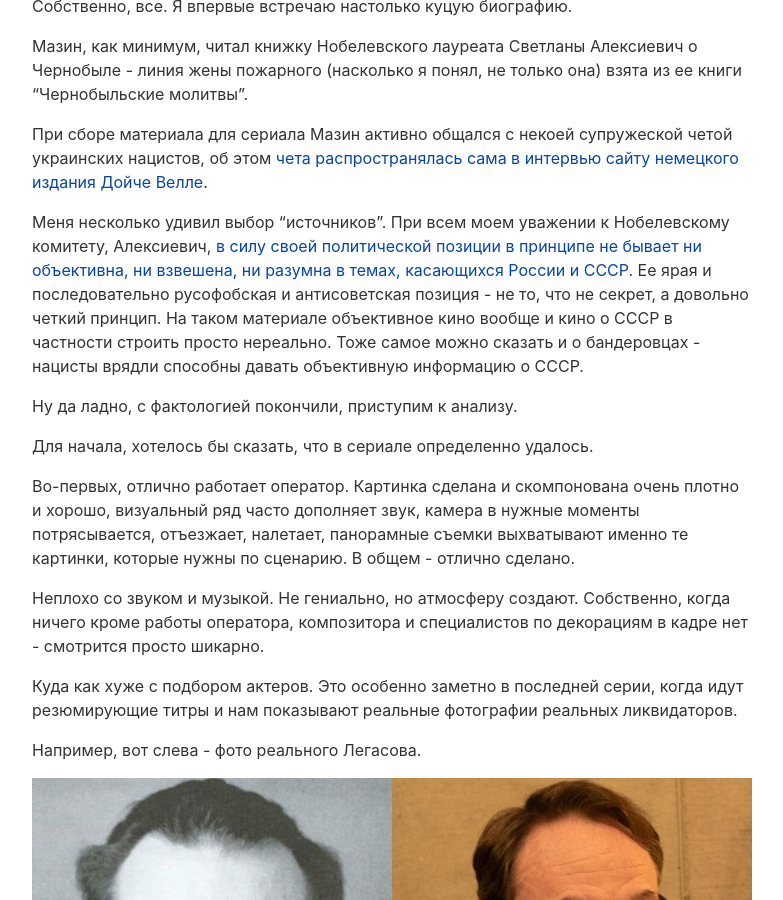
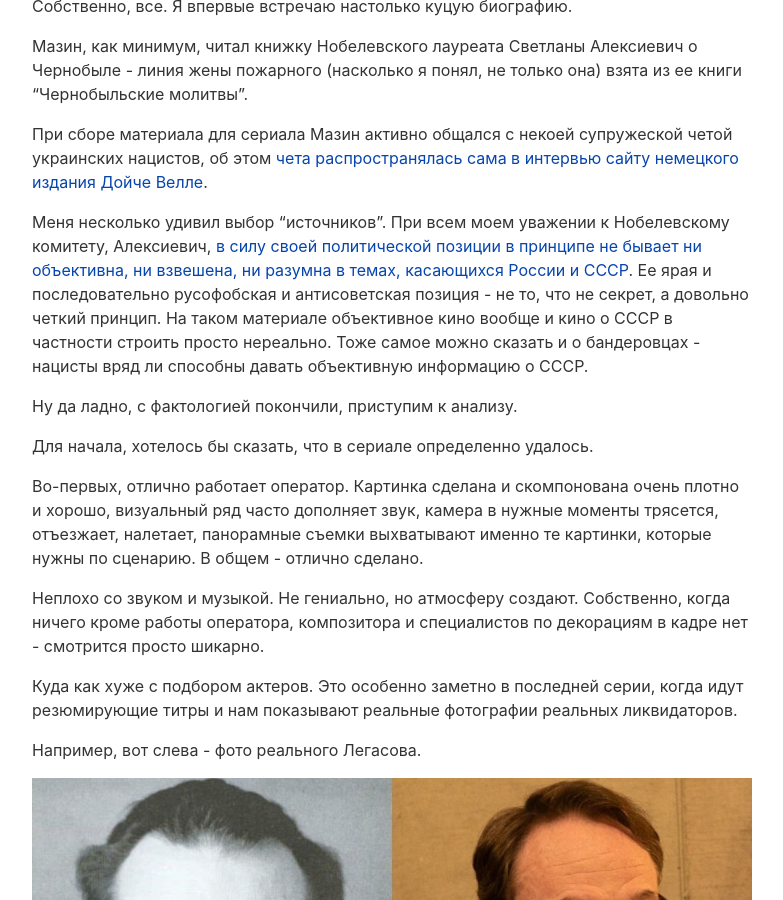
Before and after one commit to sputnikmoment/sputnikmoment.github.io, a Jekyll site: the page built from _posts/2019-07-06-chernibyl.md, in a window 1280 px wide and 900 px high, scrolled down 1632 px. Shown: the whole window, without its empty margins (8-791 px from the left). Built offline with Jekyll 4.4.1, drawn with Linux system fonts in a browser that asks for light colours; comment, search, counter and statistics services are not loaded; some of the changed text lies outside the part shown.

Commit message:
Add Chernobyl article

```diff
--- a/_config.yml
+++ b/_config.yml
@@ -1,5 +1,5 @@
 # Site settings
-title: "sptnkmmnt - репозитарий текстов"
+title: "sptnkmmnt - хранилище текстов"
 description: "Sputnik Moment text repository"
 baseurl: "" # required if used under gh-pages branch, else (under master branch) just leave empty/blank
 url: "http://sputnikmoment.ru"
--- a/_includes/intro.html
+++ b/_includes/intro.html
@@ -1,2 +1,2 @@
 <p class="site-intro">я серьезно шучу (с) аноним.<br>
-Репозитарий текстов Sputnik Moment. Все тексты авторские, содержат авторскую позицию и <code>не направлены</code> на ущемление, разжигание, возбуждение и прочие плохие вещи. Если думаешь иначе - пиши в почту: bebeka@tuta.io, поговорим.</p>
+Хранилище текстов Sputnik Moment. Все тексты авторские, содержат авторскую позицию и <code>не направлены</code> на ущемление, разжигание, возбуждение и прочие плохие вещи. Если думаешь иначе - пиши в почту: bebeka@tuta.io, поговорим.</p>
--- a/_posts/2019-07-06-chernibyl.md
+++ b/_posts/2019-07-06-chernibyl.md
@@ -42,13 +42,13 @@
 
 При сборе материала для сериала Мазин активно общался с некоей супружеской четой украинских нацистов, об этом [чета распространялась сама в интервью сайту немецкого издания Дойче Велле](https://zen.yandex.ru/media/id/5d111e22a346fd00affa87bc/serial-chernobyl-i-agenty-vliianiia-kotorye-pomogali-pisat-scenarii-ekskliuzivnoe-rassledovanie-5d1120894b447200af8387da).
 
-Меня несколько удивил выбор "источников". При всем моем уважении к Нобелевскому комитету, Алексиевич, [в силу своей политической позиции в принципе не бывает ни объективна, ни взвешена, ни разумна в темах, касающихся России и СССР](https://ru.wikiquote.org/wiki/%D0%A1%D0%B2%D0%B5%D1%82%D0%BB%D0%B0%D0%BD%D0%B0_%D0%90%D0%BB%D0%B5%D0%BA%D1%81%D0%B0%D0%BD%D0%B4%D1%80%D0%BE%D0%B2%D0%BD%D0%B0_%D0%90%D0%BB%D0%B5%D0%BA%D1%81%D0%B8%D0%B5%D0%B2%D0%B8%D1%87). Ее ярая и последовательно русофобская и антисоветская позиция - не то, что не секрет, а довольно четкий принцип. На таком материале объективное кино вообще и кино о СССР в частности строить просто нереально. Тоже самое можно сказать и о бандеровцах - нацисты врядли способны давать объективную информацию о СССР.
+Меня несколько удивил выбор "источников". При всем моем уважении к Нобелевскому комитету, Алексиевич, [в силу своей политической позиции в принципе не бывает ни объективна, ни взвешена, ни разумна в темах, касающихся России и СССР](https://ru.wikiquote.org/wiki/%D0%A1%D0%B2%D0%B5%D1%82%D0%BB%D0%B0%D0%BD%D0%B0_%D0%90%D0%BB%D0%B5%D0%BA%D1%81%D0%B0%D0%BD%D0%B4%D1%80%D0%BE%D0%B2%D0%BD%D0%B0_%D0%90%D0%BB%D0%B5%D0%BA%D1%81%D0%B8%D0%B5%D0%B2%D0%B8%D1%87). Ее ярая и последовательно русофобская и антисоветская позиция - не то, что не секрет, а довольно четкий принцип. На таком материале объективное кино вообще и кино о СССР в частности строить просто нереально. Тоже самое можно сказать и о бандеровцах - нацисты вряд ли способны давать объективную информацию о СССР.
 
 Ну да ладно, с фактологией покончили, приступим к анализу.
 
 Для начала, хотелось бы сказать, что в сериале определенно удалось.
 
-Во-первых, отлично работает оператор. Картинка сделана и скомпонована очень плотно и хорошо, визуальный ряд часто дополняет звук, камера в нужные моменты потрясывается, отъезжает, налетает, панорамные съемки выхватывают именно те картинки, которые нужны по сценарию. В общем - отлично сделано.
+Во-первых, отлично работает оператор. Картинка сделана и скомпонована очень плотно и хорошо, визуальный ряд часто дополняет звук, камера в нужные моменты трясется, отъезжает, налетает, панорамные съемки выхватывают именно те картинки, которые нужны по сценарию. В общем - отлично сделано.
 
 Неплохо со звуком и музыкой. Не гениально, но атмосферу создают.  Собственно, когда ничего кроме работы оператора, композитора и специалистов по декорациям в кадре нет - смотрится просто шикарно.
 
```
Also changed, not shown: other parts of _posts/2019-07-06-chernibyl.md (+2 -2 lines), 404.md (+4 -1 lines).
